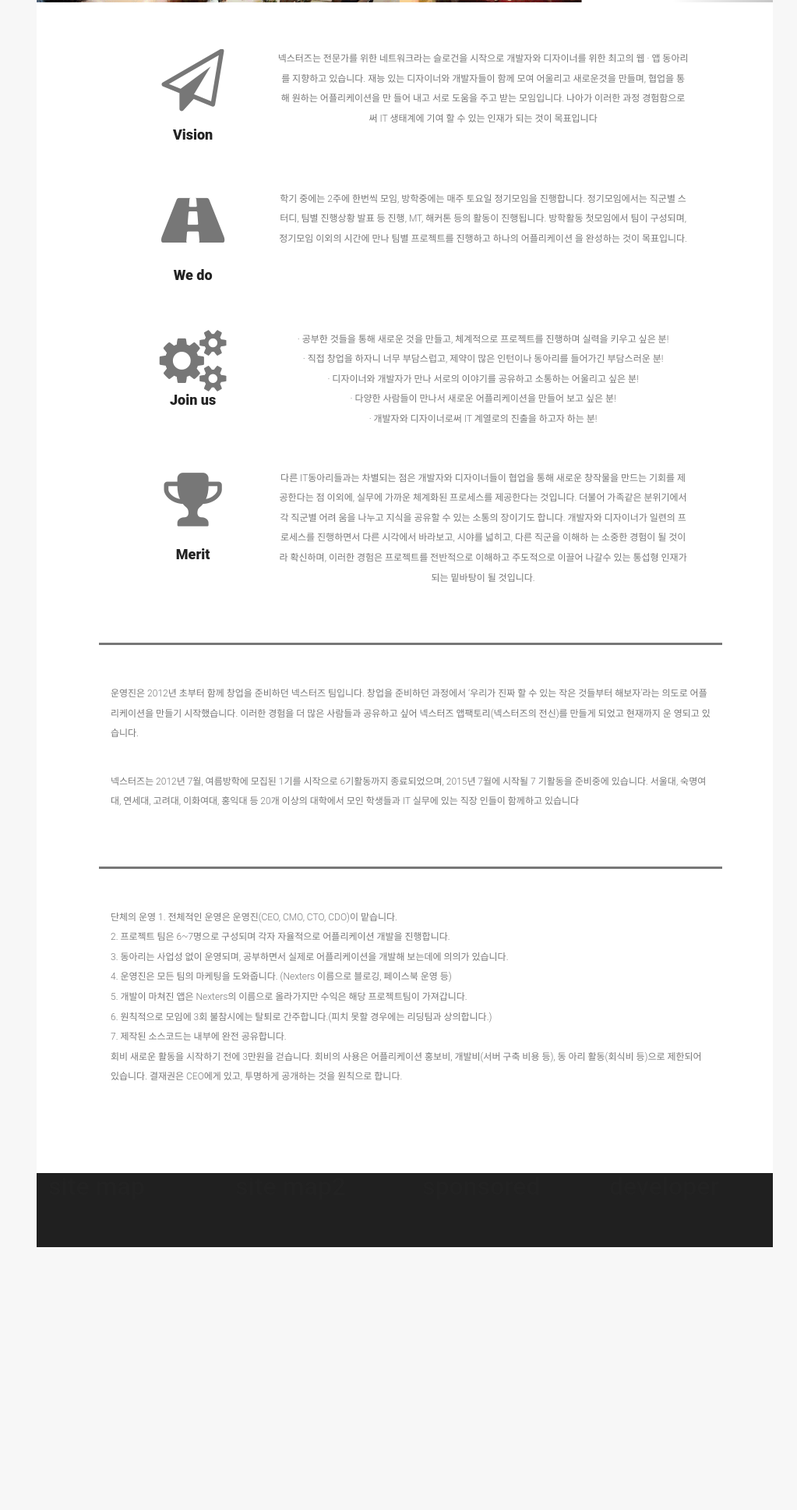
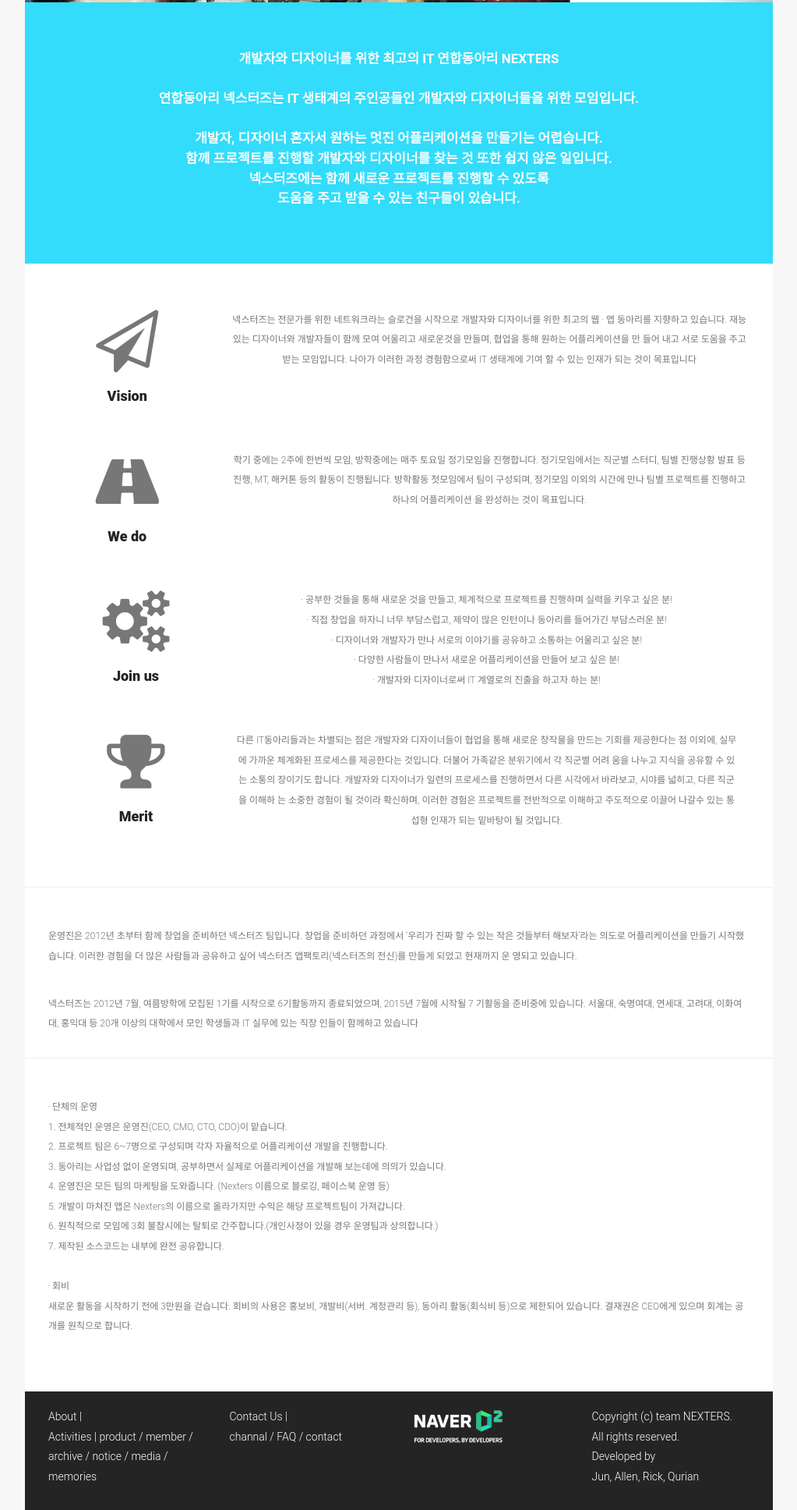
Before and after one commit to Nexters/MainHomepage.webb, a website: page index.html at #/Activities in a window 1280 px wide. Shown: the part 513-2449 px from the top of the page at 78% size, without its empty margins (128-1151 px from the left). Before the commit the page ends 2112 px from the top, so only its background shows below. Drawn offline with nearby package versions, Linux system fonts and the light colour scheme; some packages are replaced by stand-ins of ours; some icons are missing; files whose address does not match are found by name.

Commit message:
about complete

```diff
--- a/css/style.css
+++ b/css/style.css
@@ -1,3 +1,4 @@
+
 /* ==== Google font ==== */
 @import url('http://fonts.googleapis.com/css?family=Lato:400,300,700,900');
 /* === fontawesome === */
@@ -15,6 +16,7 @@ body {
 	line-height: 1.6em;
 	font-weight: 300;
 	text-shadow: none;
+
 }
 
 .clear {
@@ -312,7 +314,7 @@ a:hover {
 
 section.section {
 	margin:0;
-	padding: 60px 0;
+	padding: 20px 0;
 }
 
 .bg-white {
@@ -432,7 +434,7 @@ h1 a.navbar-brand {
 =========================== */
 
 section.featured {
-	padding: 200px 0 60px;
+	padding: 60px 0 60px;
 	background: #32dcfa;
 	color: #fdfdfd;
 }
@@ -878,12 +880,12 @@ div.cform-response-output {
   Footer
  ================= */
 
-section#footer {
+section#footer2 {
 	background: #242424;
 	margin: 0;
 }
 
-section#footer .copyright {
+section#footer2 .copyright {
 	text-align: center;
 }
 
--- a/index.html
+++ b/index.html
@@ -25,7 +25,7 @@
 <body ng-app="app">
 
 
-		<section id="header" class="appear"></section>
+		<section id="header" class="appear">
 		<div class="navbar navbar-fixed-top custom-size" role="navigation" data-0="line-height:100px; height:100px; background-color:rgba(255,255,255,0);" data-300="line-height:60px; height:60px; background-color:rgba(32,32,32,0.9);">
 			<div class="container custom-size">
 				<div class="navbar-header">
@@ -33,7 +33,7 @@
 						<span class="fa fa-bars color-white"></span>
 					</button>
 					<div class="col-md-3 col-lg-3" >
-						<h1 style="margin:auto;"><a class="navbar-brand" href="#/" data-0="line-height:60px;" data-300="line-height:50px;">
+						<h1 style="margin:auto;"><a class="navbar-brand" href="#/" data-0="line-height:90px;" data-300="line-height:50px;">
 
 							<img src="./img/logo_top.png"/>
 
@@ -42,7 +42,7 @@
 				</div>
 				<div class="navbar-collapse collapse">
 					<div class="row">
-						<ul class="nav navbar-nav" data-0="margin-top:20px;" data-300="margin-top:5px;">
+						<ul class="nav navbar-nav" data-0="margin-top:25px;" data-300="margin-top:5px;">
 							<li  class="active "><a style="font-size:15px; line-height:120%;" href="#/">About</a></li>
 							<li><a style="font-size:15px; line-height:120%;" ui-sref="Activities">Activities</a></li>
 							<li><a style="font-size:15px; line-height:120%;" ui-sref="Contact">Contact</a></li>
@@ -58,11 +58,11 @@
 			</div>
 		</div>
 		<!--시작 html별로 불러오기-->
-		<div class="container custom-size">
+
 		<div ui-view></div>
-	</div>
-	</div>
 
+		<div ng-include="'./templates/footer.html'"></div>
+</section>
 	<script src="//code.jquery.com/jquery-1.11.3.min.js"></script>
 	<script src="https://ajax.googleapis.com/ajax/libs/angularjs/1.4.3/angular.min.js"></script>
 	<script src="https://ajax.googleapis.com/ajax/libs/jquery/1.10.2/jquery.min.js"></script>
--- a/templates/About/About.html
+++ b/templates/About/About.html
@@ -5,25 +5,38 @@
         <slide ng-repeat="slide in slides" active="slide.active">
           <img ng-src="{{slide.image}}">
           <div class="carousel-caption">
-            <h2 class="slogan" style="color: #fff;font-size: 48px;font-weight: 900;">We are Nexters</h2>
-            <p style="font-size:15px;">
-              개발자와 디자이너를 위한 최고의 IT 연합동아리 NEXTERS<br>
-              연합동아리 넥스터즈는 IT 생태계의 주인공들인 개발자와 디자이너들을 위한 모임입니다.<br><br>
-              개발자, 디자이너 혼자서 원하는 멋진 어플리케이션을 만들기는 어렵습니다.<br>
-              함께 프로젝트를 진행할 개발자와 디자이너를 찾는 것 또한 쉽지 않은 일입니다.
-              넥스터즈에는 함께 새로운 프로젝트를 진행할 수 있도록 도움을 주고 받을 수 있는 친구들이 있습니다.
-            </p>
+            <h2 class="slogan" style="color: #fff;font-size: 55px;font-weight: 900;">We are Nexters</h2>
           </div>
         </slide>
       </carousel>
     </div>
   </div>
 
+
+  <section class="featured">
+    <div class="container custom-size">
+      <div class="row">
+        <div class="col-md-10 col-md-offset-1">
+
+          <div class="align-center">
+
+            <p style="font-size:17px;">
+              <b>개발자와 디자이너를 위한 최고의 IT 연합동아리 NEXTERS<br><br>
+                연합동아리 넥스터즈는 IT 생태계의 주인공들인 개발자와 디자이너들을 위한 모임입니다.<br><br>
+                개발자, 디자이너 혼자서 원하는 멋진 어플리케이션을 만들기는 어렵습니다.<br> 함께 프로젝트를 진행할 개발자와 디자이너를 찾는 것 또한 쉽지 않은 일입니다.<br>넥스터즈에는 함께 새로운 프로젝트를 진행할 수 있도록<br>도움을 주고 받을 수 있는 친구들이 있습니다.
+              </b>
+            </p>
+          </div>
+        </div>
+      </div>
+    </div>
+  </section>
   <!-- services -->
-<section id="section-contact" class="section bg-white">
+  <section  class="section bg-white">
     <div class="container custom-size">
 
-      <div class="col-xs-12 col-sm-6 col-md-6 col-lg-10 col-lg-offset-1 mar-bot40" >
+      <div class="row pad-top40" style="">
+        <div class="col-xs-12 col-sm-6 col-md-6 col-lg-12 mar-bot40" >
           <div class="col-lg-3">
             <div class="align-center">
               <i class="fa fa-paper-plane-o fa-5x mar-bot20"></i>
@@ -39,7 +52,7 @@
 
         </div>
 
-      <div class="col-xs-12 col-sm-6 col-md-6 col-lg-10 col-lg-offset-1 mar-bot40" >
+        <div class="col-xs-12 col-sm-6 col-md-6 col-lg-12 mar-bot40" >
           <div class="col-lg-3">
             <div class="align-center">
               <i class="fa fa-road  fa-5x mar-bot20"></i>
@@ -55,10 +68,12 @@
 
         </div>
 
-      <div class="col-xs-12 col-sm-6 col-md-6 col-lg-10 col-lg-offset-1 mar-bot40" >
+      </div>
+
+      <div class="col-xs-12 col-sm-6 col-md-6 col-lg-12 mar-bot40" >
         <div class="col-lg-3">
           <div class="align-center">
-            <i class="fa fa-gears  fa-5x"></i>
+            <i class="fa fa-gears  fa-5x mar-bot20"></i>
             <h4 class="text-bold">Join us</h4>
           </div>
         </div>
@@ -75,7 +90,7 @@
 
       </div>
 
-      <div class="col-xs-12 col-sm-6 col-md-6 col-lg-10 col-lg-offset-1" >
+      <div class="col-xs-12 col-sm-6 col-md-6 col-lg-12 mar-bot40" >
         <div class="col-lg-3">
           <div class="align-center">
             <i class="fa fa-trophy  fa-5x mar-bot20"></i>
@@ -90,15 +105,16 @@
         </div>
 
       </div>
+    </div>
 
 
-  </div>
   </section>
 
-<section id="section-activities" class="section" style="padding-top:0px">
+  <section class="section" style="padding-top:0px">
     <div class="container custom-size">
       <div class="row">
-      <div class="col-lg-10 col-lg-offset-1" style="border-top-style: solid; padding-top:50px;">
+        <div class="col-lg-12" style="border-top-style: solid; border-top-color: #eeeeee; border-width: 1px; padding-top:50px;">
+          <div class="col-lg-12">
             <p>
               운영진은 2012년 초부터 함께 창업을 준비하던 넥스터즈 팀입니다. 창업을 준비하던 과정에서 ‘우리가 진짜 할 수 있는 작은 것들부터 해보자’라는 의도로 어플리케이션을 만들기 시작했습니다. 이러한 경험을 더 많은 사람들과 공유하고 싶어 넥스터즈 앱팩토리(넥스터즈의 전신)를 만들게 되었고 현재까지 운 영되고 있습니다.
             </p>
@@ -107,44 +123,32 @@
               넥스터즈는 2012년 7월, 여름방학에 모집된 1기를 시작으로 6기활동까지 종료되었으며, 2015년 7월에 시작될 7 기활동을 준비중에 있습니다. 서울대, 숙명여대, 연세대, 고려대, 이화여대, 홍익대 등 20개 이상의 대학에서 모인 학생들과 IT 실무에 있는 직장 인들이 함께하고 있습니다
             </p>
           </div>
-    </div>
-  </div>
-</section>
 
-<section id="section-membership" class="section bg-white" style="padding-top:0px">
-  <div class="container custom-size">
-    <div class="row mar-bot40">
-      <div class="col-lg-10 col-lg-offset-1" style="border-top-style: solid; padding-top:50px;">
-        <p>
-          단체의 운영 1. 전체적인 운영은 운영진(CEO, CMO, CTO, CDO)이 맡습니다. <br>
-          2. 프로젝트 팀은 6~7명으로 구성되며 각자 자율적으로 어플리케이션 개발을 진행합니다. <br>
-          3. 동아리는 사업성 없이 운영되며, 공부하면서 실제로 어플리케이션을 개발해 보는데에 의의가 있습니다. <br>
-          4. 운영진은 모든 팀의 마케팅을 도와줍니다. (Nexters 이름으로 블로깅, 페이스북 운영 등) <br>
-          5. 개발이 마쳐진 앱은 Nexters의 이름으로 올라가지만 수익은 해당 프로젝트팀이 가져갑니다. <br>
-          6. 원칙적으로 모임에 3회 불참시에는 탈퇴로 간주합니다.(피치 못할 경우에는 리딩팀과 상의합니다.) <br>
-          7. 제작된 소스코드는 내부에 완전 공유합니다.<br>
-          회비 새로운 활동을 시작하기 전에 3만원을 걷습니다. 회비의 사용은 어플리케이션 홍보비, 개발비(서버 구축 비용 등), 동 아리 활동(회식비 등)으로 제한되어 있습니다. 결재권은 CEO에게 있고, 투명하게 공개하는 것을 원칙으로 합니다.
-        </p>
         </div>
       </div>
     </div>
   </section>
 
-<footer>
-  <div class="container custom-size" style="background-color:#202020;">
+  <section class="section bg-white" style="padding-top:0px">
+    <div class="container custom-size">
       <div class="row mar-bot40">
-      <div class="col-xs-12 col-sm-6 col-md-6 col-lg-3">
-        <h2>site map</h2>
-      </div>
-      <div class="col-xs-12 col-sm-6 col-md-6 col-lg-3">
-        <h2>site map2</h2>
-      </div>
-      <div class="col-xs-12 col-sm-6 col-md-6 col-lg-3">
-        <h2>sponsored</h2>
-      </div>
-      <div class="col-xs-12 col-sm-6 col-md-6 col-lg-3">
-        <h2>developer</h2>
+        <div class="col-lg-12" style="border-top-style: solid; border-top-color: #eeeeee; border-width: 1px; padding-top:50px;">
+          <div class="col-lg-12">
+            <p>
+              ‧ 단체의 운영<br>
+              1. 전체적인 운영은 운영진(CEO, CMO, CTO, CDO)이 맡습니다.<br>
+              2. 프로젝트 팀은 6~7명으로 구성되며 각자 자율적으로 어플리케이션 개발을 진행합니다.<br>
+              3. 동아리는 사업성 없이 운영되며, 공부하면서 실제로 어플리케이션을 개발해 보는데에 의의가 있습니다.<br>
+              4. 운영진은 모든 팀의 마케팅을 도와줍니다. (Nexters 이름으로 블로깅, 페이스북 운영 등)<br>
+              5. 개발이 마쳐진 앱은 Nexters의 이름으로 올라가지만 수익은 해당 프로젝트팀이 가져갑니다.<br>
+              6. 원칙적으로 모임에 3회 불참시에는 탈퇴로 간주합니다.(개인사정이 있을 경우 운영팀과 상의합니다.)<br>
+              7. 제작된 소스코드는 내부에 완전 공유합니다.<br><br>
+
+              ‧ 회비<br>
+              새로운 활동을 시작하기 전에 3만원을 걷습니다. 회비의 사용은 홍보비, 개발비(서버. 계정관리 등), 동아리 활동(회식비 등)으로 제한되어 있습니다. 결재권은 CEO에게 있으며 회계는 공개를 원칙으로 합니다.
+            </p>
           </div>
         </div>
       </div>
-</footer>
+    </div>
+  </section>
--- /dev/null
+++ b/templates/footer.html
@@ -0,0 +1,31 @@
+
+<div class="custom-size" style="position:bottom;">
+<section id="footer2" class="section footer pad-top20">
+  <div class="container custom-size">
+    <div class="col-lg-3">
+      <p style="color:#fff; font-size:14px">
+        About | <br>
+        Activities | product / member / archive / notice / media / memories
+      </p>
+    </div>
+    <div class="col-lg-3">
+      <p style="color:#fff; font-size:14px">
+        Contact Us | <br>
+        channal / FAQ / contact
+      </p>
+    </div>
+    <div class="col-lg-3">
+      <img src="./img/sponsor_naver_white.png"/>
+    </div>
+    <div class="col-lg-3">
+      <p style="color:#fff; font-size:14px">
+        Copyright (c) team NEXTERS. <br>
+        All rights reserved. <br>
+        Developed by <br>
+        Jun, Allen, Rick, Qurian <br>
+      </p>
+
+    </div>
+  </div>
+</section>
+</div>
```
Also changed, not shown: templates/Activities/Activities.html (+4 -0 lines), templates/Contact/Contact.html (+6 -0 lines), css/bootstrap.css, img/sponsor_naver_white.png (added), 1 other file. Lines whose indentation alone changed are shown as unchanged.
